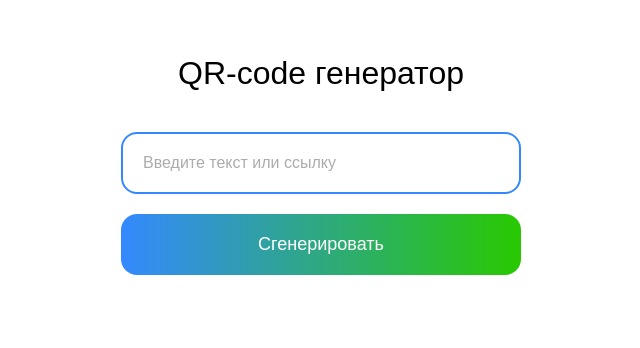
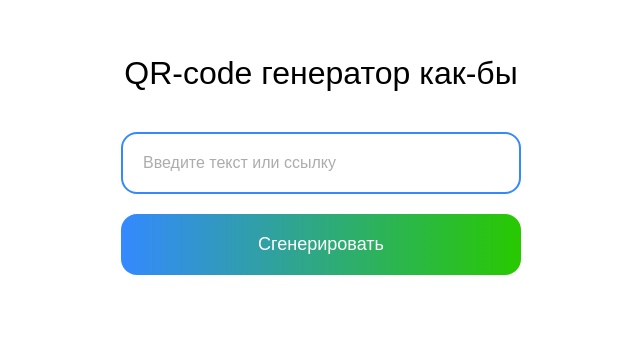
Before and after one commit to f-dimas-pl/qr-genetator, a plain HTML site: page index.html in a window 1280 px wide. Shown: the part 225-573 px from the top of the page, without its empty margins (319-959 px from the left). Drawn offline with Linux system fonts and the light colour scheme.

Commit message:
index.html смена названия заголовка у приложения

```diff
--- a/index.html
+++ b/index.html
@@ -10,7 +10,7 @@
 </head>
 <body>
     <form class="card" id="form">
-        <h1 class="card__title">QR-code генератор</h1>
+        <h1 class="card__title">QR-code генератор как-бы</h1>
         <input class="card__input" id="url" type="text" placeholder="Введите текст или ссылку" autocomplete="off">
         <button class="card__btn btn" type="submit">Сгенерировать</button>
         <a class="card__qr" href="#">
```
